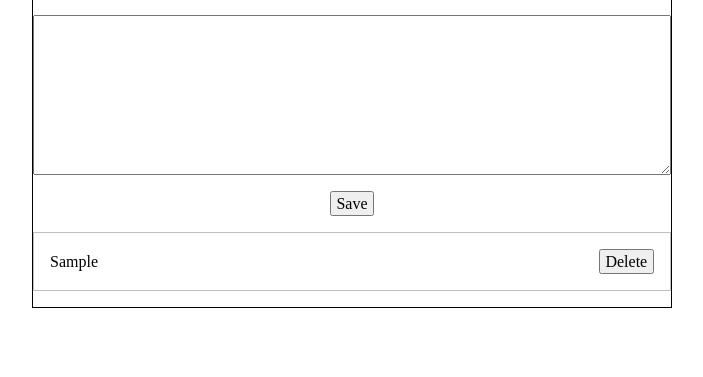
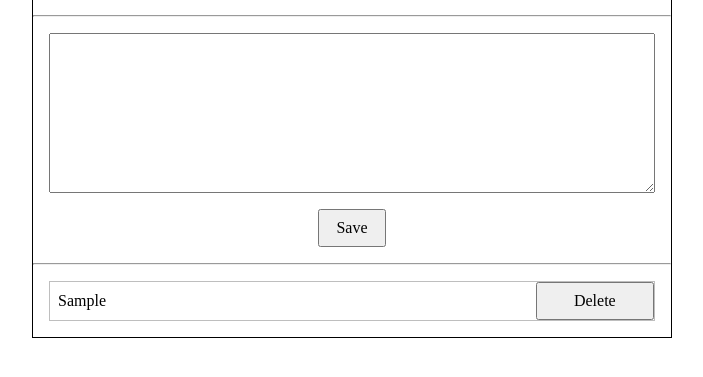
Before and after one commit to hitarthpathak/Hit-Art, a plain HTML site: page index.html in a window 1280 px wide. Both pictures are taken after typing "Sample" into the empty fields and a click on the button "Save". Shown: the part 73-450 px from the top of the page, without its empty margins (288-991 px from the left). Drawn offline with Linux system fonts and the light colour scheme.

Commit message:
Add files via upload

```diff
--- a/index.html
+++ b/index.html
@@ -16,15 +16,19 @@
 
         <h1>Hit-Art</h1>
 
-        <div class="input">
+        <hr>
 
-            <textarea id="input-data"></textarea>
+        <div class="input-box">
 
-            <button id="add-data">Save</button>
+            <textarea id="new-post"></textarea>
+
+            <button id="add-post-btn" onclick="add_post()">Save</button>
 
         </div>
 
-        <div id="posts"></div>
+        <hr>
+
+        <div id="posts-list"></div>
 
     </div>
 
--- a/script.js
+++ b/script.js
@@ -1,43 +1,58 @@
-let input_data = document.getElementById("input-data");
-let add_data_btn = document.getElementById("add-data");
-let posts = document.getElementById("posts");
+let new_post = document.getElementById("new-post");
+let posts_list = document.getElementById("posts-list");
 
-function load_data() {
-    let data_collection = JSON.parse(localStorage.getItem('data')) || [];
-    posts.innerHTML = '';
-    data_collection.forEach((data, index) => {
-        create_data(data, index);
+// --------------------------------------------------------------------------------------------------
+
+let blog_posts = JSON.parse(localStorage.getItem("blog-posts")) || [];
+
+// --------------------------------------------------------------------------------------------------
+
+window.addEventListener("load", () => {
+    if (blog_posts.length == 0) {
+        posts_list.textContent = "No Posts!";
+    }
+    else {
+        load_posts();
+    }
+});
+
+// --------------------------------------------------------------------------------------------------
+
+function load_posts() {
+    posts_list.innerHTML = "";
+    if (blog_posts.length == 0) {
+        posts_list.textContent = "No Posts!";
+        return;
+    }
+    blog_posts.forEach((post, index) => {
+        let p = document.createElement('p');
+        p.className = "post";
+        p.innerHTML = `
+            <span class="span">${post}</span>
+            <button class="delete" onclick="delete_post(${index})">Delete</button>
+        `;
+        posts_list.appendChild(p);
     });
 };
 
-function create_data(data, index) {
-    let post = document.createElement('p');
-    post.id = "data";
-    post.innerHTML = `
-        <span id="#span" style="white-space: pre-wrap;">${data}</span>
-        <button id="delete" onclick="delete_data(${index})">Delete</button>
-    `;
-    posts.appendChild(post);
-};
+// --------------------------------------------------------------------------------------------------
 
-function add_data() {
-    const data = input_data.value.trim();
-    if (data) {
-        let data_collection = JSON.parse(localStorage.getItem('data')) || [];
-        data_collection.push(data);
-        localStorage.setItem('data', JSON.stringify(data_collection));
-        create_data(data, data_collection.length - 1);
-        input_data.value = '';
+function add_post() {
+    if (new_post.value != "") {
+        blog_posts.push(new_post.value);
+        localStorage.setItem("blog-posts", JSON.stringify(blog_posts));
+        new_post.value = "";
+        load_posts();
+    }
+    else {
+        alert("Please Enter A Post!");
     }
 };
 
-function delete_data(index) {
-    let data_collection = JSON.parse(localStorage.getItem('data')) || [];
-    data_collection.splice(index, 1);
-    localStorage.setItem('data', JSON.stringify(data_collection));
-    load_data();
+// --------------------------------------------------------------------------------------------------
+
+function delete_post(index) {
+    blog_posts.splice(index, 1);
+    localStorage.setItem("blog-posts", JSON.stringify(blog_posts));
+    load_posts();
 };
-
-add_data_btn.addEventListener('click', add_data);
-
-window.onload = load_data;
--- a/style.css
+++ b/style.css
@@ -2,6 +2,7 @@
     margin: 0;
     padding: 0;
     box-sizing: border-box;
+    font-size: 1rem;
     font-family: 'Times New Roman';
 }
 
@@ -15,62 +16,70 @@ body {
     height: 100%;
     width: 50%;
     margin: auto;
-    text-align: center;
 }
 
-.main-box h1 {
+h1 {
     font-size: 3rem;
+    text-align: center;
     padding: 1rem;
 }
 
-.input {
+.input-box {
     height: auto;
     width: auto;
+    padding: 1rem;
+    display: flex;
+    align-items: center;
+    justify-content: center;
+    gap: 1rem;
+    flex-direction: column;
+}
+
+.input-box #new-post {
+    height: 10rem;
+    width: 100%;
+    padding: 0.5rem;
+    outline: none;
+}
+
+.input-box #add-post-btn {
+    height: auto;
+    width: auto;
+    padding: 0.5rem 1rem;
+    cursor: pointer;
+}
+
+#posts-list {
+    height: auto;
+    width: auto;
+    padding: 1rem;
     display: flex;
     align-items: center;
     justify-content: center;
     flex-direction: column;
+    gap: 1rem;
 }
 
-.input textarea {
-    height: 10rem;
+.post {
+    border: 1px solid rgba(128, 128, 128, 0.511);
+    height: auto;
     width: 100%;
-    font-size: 1rem;
-    padding: 0.5rem;
-}
-
-.input button {
-    height: auto;
-    width: auto;
-    cursor: pointer;
-    font-size: 1rem;
-    margin: 1rem 0;
-    padding: 0.1rem 0.3rem;
-}
-
-#posts {
-    height: auto;
-    width: auto;
-}
-
-#posts p {
-    border: 1px solid rgba(128, 128, 128, 0.511);
-    margin-bottom: 1rem;
-    padding: 1rem;
     display: flex;
     align-items: center;
     justify-content: space-between;
     gap: 1rem;
 }
 
-#posts span {
-    text-align: start;
+.post .span {
+    height: auto;
+    width: 80%;
+    padding: 0.5rem;
+    white-space: pre-wrap;
 }
 
-#posts button {
+.post .delete {
     height: auto;
-    width: auto;
+    width: 20%;
+    padding: 0.5rem 1rem;
     cursor: pointer;
-    font-size: 1rem;
-    padding: 0.1rem 0.3rem;
 }
```
